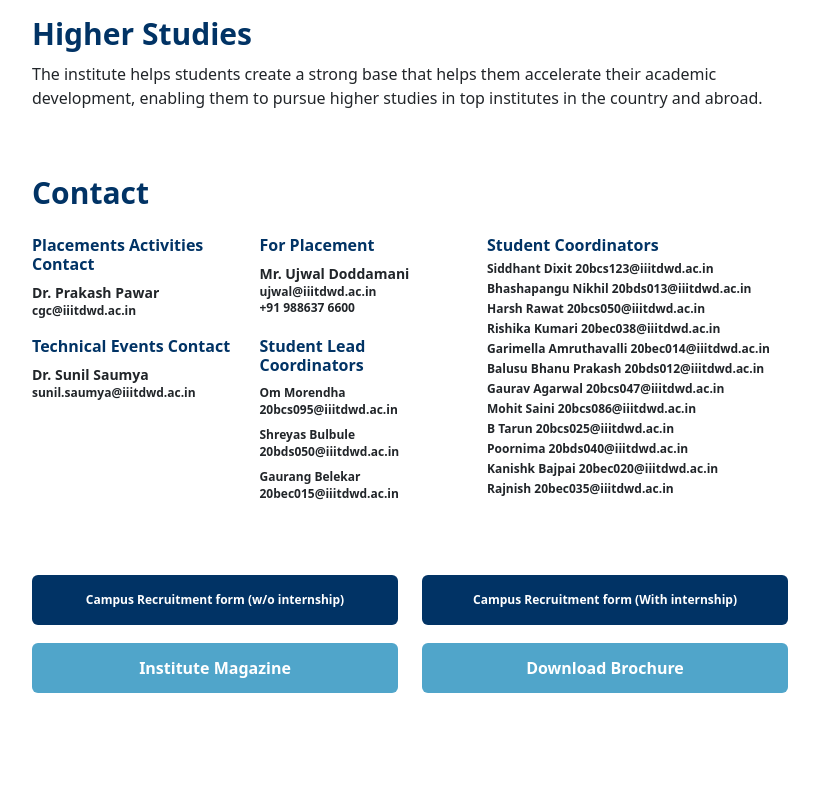
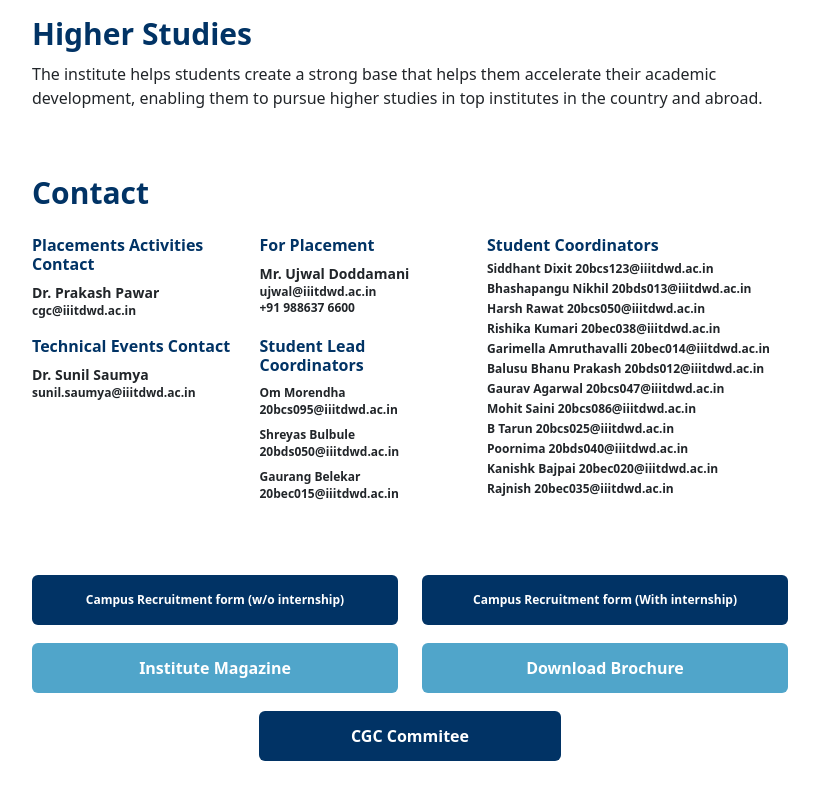
Before and after one commit to kuchiPie/iiit-dwd-placement, a plain HTML site: page index.html in a window 1280 px wide. Shown: the part 2934-3734 px from the top of the page, without its empty margins (230-1049 px from the left). Before the commit the page ends 3692 px from the top, so only its background shows below. Drawn offline with nearby package versions, Linux system fonts and the light colour scheme.

Commit message:
[Fix]: Color Fixed

```diff
--- a/index.html
+++ b/index.html
@@ -391,9 +391,11 @@
                 </div>
             </div>
         </div>
-        <!-- <div class="row" style="text-align: center;">
-            <div class="col"><button class="btn btn-primary" type="button" style="width: 40%;background: #013365;margin-top: 18px;border-style: none;height: 50px;"><strong>CGC Website Team</strong></button></div>
-        </div> -->
+        <form action="commitee_page/cgc-commitee.html">
+            <div class="row" style="text-align: center;">
+                <div class="col"><button class="btn btn-primary" type="submit" style="width: 40%;background: #013365;margin-top: 18px;border-style: none;height: 50px;"><a> <strong>CGC Commitee</strong></button></div>
+            </div>
+        </form>
     </div>
     <div class="container" style="margin-top: 65px;max-width: 780px;">
         <h1 style="font-size: 30px;font-weight: bold;"></h1>
```
Also changed, not shown: commitee_page/program-commitee-page.html (+2 -2 lines).
